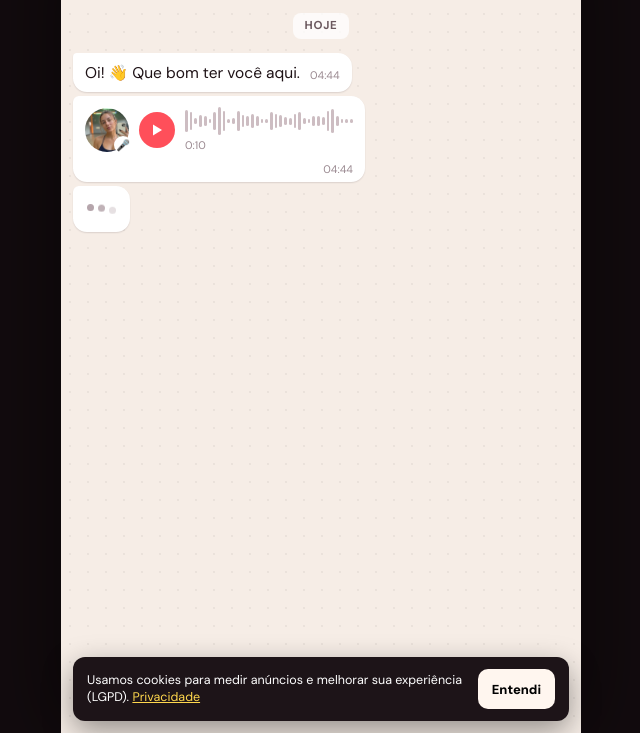
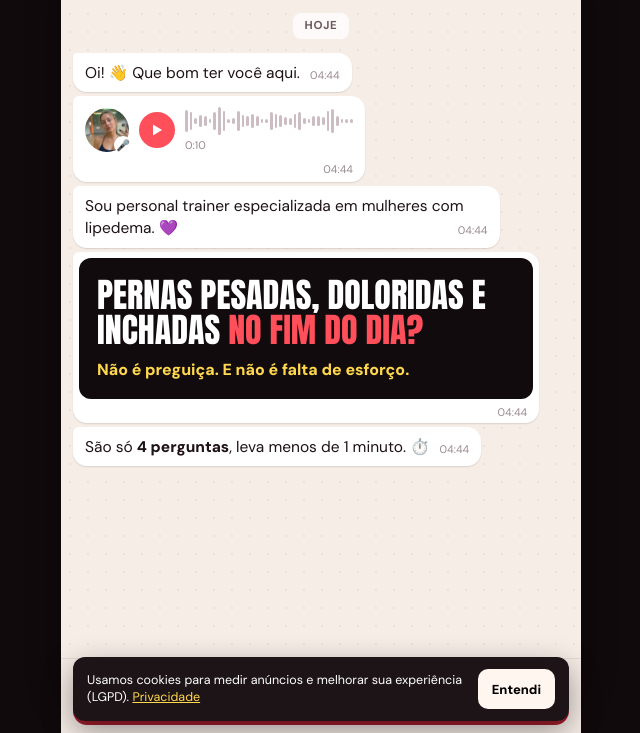
Before and after one commit to douglasjunio-04/metodo-3d-lp, a plain HTML site: page conversa/index.html in a window 1280 px wide. Shown: the part 67-800 px from the top of the page, without its empty margins (319-959 px from the left). Drawn offline with Linux system fonts and the light colour scheme.

Commit message:
Conversa: ritmo mais rápido, sem texto repetindo os áudios, áudio em 96 kbps
Co-Authored-By: Claude Opus 5.5 <noreply@anthropic.com>
Claude-Session: https://claude.ai/code/session_015ppfgmrLdM7nVHcNzPNd7b

```diff
--- a/conversa/index.html
+++ b/conversa/index.html
@@ -242,12 +242,12 @@ a{color:inherit}
     var lg = document.getElementById('legal');
     lg ? chat.insertBefore(t, lg) : chat.appendChild(t); scroll();
     var plain = html.replace(/<[^>]+>/g, '');
-    var ms = opts.wide ? 900 : Math.min(1700, 450 + plain.length * 14);
+    var ms = opts.wide ? 500 : Math.min(1000, 300 + plain.length * 7);
     return wait(ms).then(function () {
       t.remove();
       if (opts.run && aborted) return new Promise(function () {});
       bubble(html, 'them', opts.wide);
-      return wait(opts.after == null ? 350 : opts.after);
+      return wait(opts.after == null ? 150 : opts.after);
     });
   }
 
@@ -266,7 +266,7 @@ a{color:inherit}
         b.addEventListener('click', function () {
           reply.innerHTML = '';
           bubble(label, 'me');
-          setTimeout(function () { resolve(i); }, reduce ? 0 : 450);
+          setTimeout(function () { resolve(i); }, reduce ? 0 : 200);
         });
         box.appendChild(b);
       });
@@ -341,12 +341,12 @@ a{color:inherit}
     t.innerHTML = '<div class="bubble"><span class="rec"><b></b>gravando áudio…</span></div>';
     var lg = document.getElementById('legal');
     lg ? chat.insertBefore(t, lg) : chat.appendChild(t); scroll();
-    return wait(1600).then(function () {
+    return wait(900).then(function () {
       t.remove();
       if (run && aborted) return new Promise(function () {});
       var m = bubble(voiceHtml(n), 'them');
       wireVoice(m, n);
-      return wait(1800);
+      return wait(600);
     });
   }
 
@@ -414,10 +414,9 @@ a{color:inherit}
         var m = bubble(offerHtml(), 'them', true);
         m.id = 'oferta';
         wireCheckout(m);
-        return wait(700);
+        return wait(300);
       })
       .then(function () { return sayAudio(4); })
-      .then(function () { return say('E fica tranquila: você tem <b>7 dias de garantia</b>. Se não gostar, devolvemos 100% do valor. 🛡️'); })
       .then(faqLoop);
   }
 
@@ -455,10 +454,10 @@ a{color:inherit}
   function run() {
     return S('Oi! 👋 Que bom ter você aqui.')
       .then(function () { return sayAudio(1, true); })
-      .then(function () { return S('Eu sou a <b>Paula Alencar</b>, personal trainer especializada em mulheres com lipedema. E eu também convivo com ele.'); })
+      .then(function () { return S('Sou personal trainer especializada em mulheres com lipedema. 💜'); })
       .then(function () { return S(HEADLINE, { wide: true }); })
-      .then(function () { return S('Posso te fazer <b>4 perguntas rápidas</b>? Leva menos de 1 minuto. ⏱️'); })
-      .then(function () { return Q(['Pode sim! 👍']); })
+      .then(function () { return S('São só <b>4 perguntas</b>, leva menos de 1 minuto. ⏱️'); })
+      .then(function () { return Q(['Vamos lá! 👍']); })
 
       .then(function () { return S('No fim do dia, você sente as pernas <b>pesadas</b>, como se estivessem carregando quilos a mais?'); })
       .then(function () { return Q(['Sim, quase todo dia', 'Às vezes'], true); })
@@ -476,9 +475,6 @@ a{color:inherit}
       .then(function () { return S('Você já deixou de usar <b>short, saia ou vestido</b>, ou recusou praia e piscina, por causa das pernas?'); })
       .then(function () { return Q(['Sim 😔', 'Às vezes'], true); })
       .then(function () { return sayAudio(2, true); })
-      .then(function () {
-        return S('Eu sei bem como é. 💜 Eu também senti a frustração e a sensação de viver escondida. Foi por isso que criei o Método 3D.');
-      })
 
       .then(function () { return S('Treinos comuns, <b>pulando e correndo</b>, já deixaram as pernas mais doloridas e cansadas?'); })
       .then(function () { return Q(['Sim, pioram tudo', 'Nunca reparei'], true); })
@@ -495,7 +491,7 @@ a{color:inherit}
       .then(function () { return S(STEPS, { wide: true }); })
       .then(function () { return S('Tudo em até <b>30 minutos por dia</b>, em casa, com adaptação do grau 1 ao grau 4. 💪'); })
       .then(function () { return sayAudio(3, true); })
-      .then(function () { return S('Preparei uma condição especial para quem chegou até aqui. Quer ver?'); })
+      .then(function () { return S('Quer ver? 👇'); })
       .then(function () { return Q(['Quero ver a condição especial 🎁']); })
       .then(function () { if (!aborted) return showOffer(); });
   }
```
Also changed, not shown: 4 other files.
